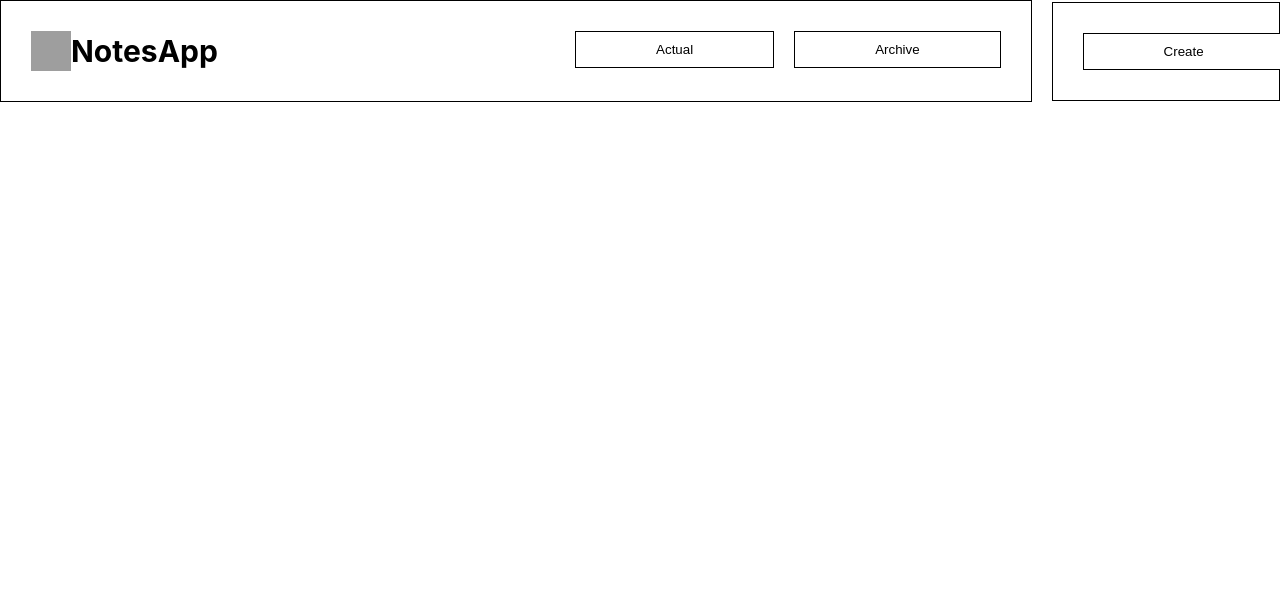
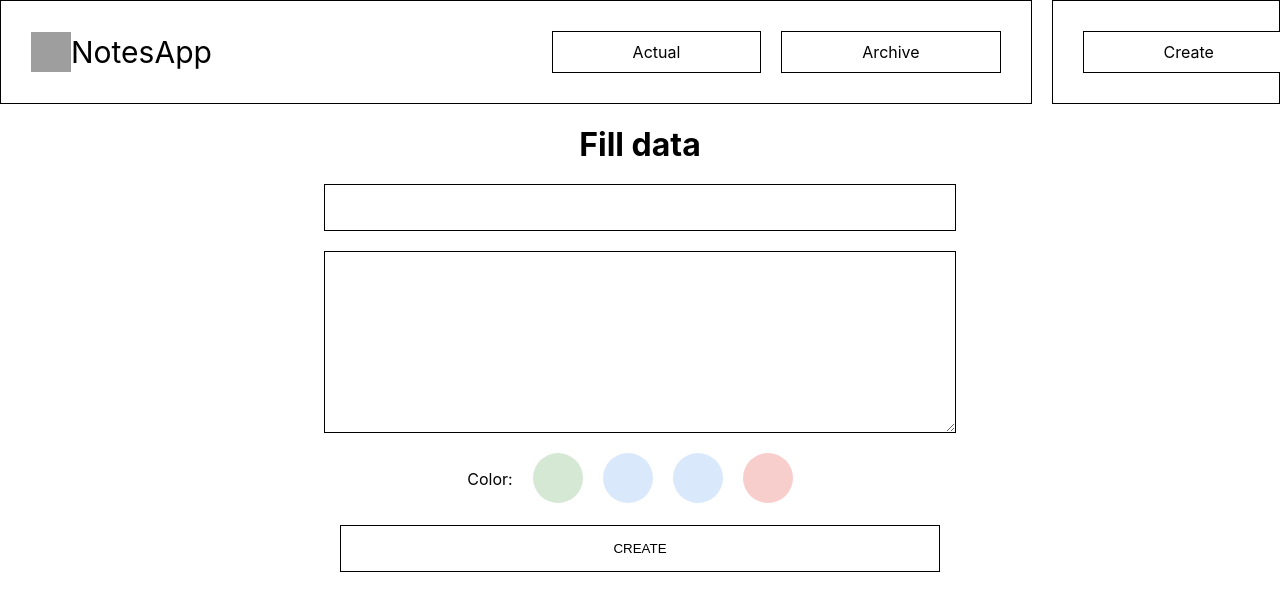
Before and after one commit to aliyevshukur/note-taking-website, a React (Create React App) app: page /create-edit in a window 1280 px wide. Shown: the top 610 px of the page. Built offline with nearby package versions, Linux system fonts and the light colour scheme; data requests are answered from the project's data file; grey boxes are pictures that could not be loaded.

Commit message:
improved navigation, added create note feature

```diff
--- a/db.json
+++ b/db.json
@@ -69,6 +69,54 @@
       "context": "Make reports for conference",
       "status": false,
       "color": "rgb(255, 242, 204)"
+    },
+    {
+      "title": "dfdfsdf",
+      "context": "sdfsdfdsfds",
+      "color": "green",
+      "id": 11
+    },
+    {
+      "id": 12,
+      "title": "sdsdsds",
+      "context": "sdsdsds",
+      "status": false,
+      "color": "blue"
+    },
+    {
+      "id": 13,
+      "title": "sdsadasdasd",
+      "context": "asdsadasdasda",
+      "status": false,
+      "color": "red"
+    },
+    {
+      "id": 14,
+      "title": "sdsdsadsdsad",
+      "context": "asdasdsadsadasd",
+      "status": false,
+      "color": "blue"
+    },
+    {
+      "id": 15,
+      "title": "adasdsadsadsadsa",
+      "context": "asdsadsadsada",
+      "status": false,
+      "color": "yellow"
+    },
+    {
+      "id": 16,
+      "title": "asdasda",
+      "context": "asdsadsadsa",
+      "status": false,
+      "color": "green"
+    },
+    {
+      "id": 17,
+      "title": "adsadsad",
+      "context": "asdsadsadsa",
+      "status": false,
+      "color": "yellow"
     }
   ]
 }
--- a/src/App.js
+++ b/src/App.js
@@ -1,7 +1,7 @@
 import React, { Component } from "react";
 import "./App.css";
 import { Route } from "react-router-dom";
-import { Switch } from "react-router";
+import { Switch, Redirect } from "react-router";
 import SinglePage from "./components/SinglePage/SinglePage";
 import NoteWrapper from "./components/NoteWrapper/NoteWrapper";
 import CreateEdit from "./components/CreateEdit/CreateEdit";
@@ -13,11 +13,16 @@ class App extends Component {
     this.state = {
       notes: [],
       currentNotes: [],
-      selectedNote: {}
+      selectedNote: {},
+      action: ""
     };
   }
 
   componentDidMount() {
+    this.fetchData();
+  }
+
+  fetchData() {
     fetch("http://localhost:3001/notes")
       .then(response => response.json())
       .then(result => {
@@ -25,7 +30,6 @@ class App extends Component {
           notes: result
         });
         this.filterActual();
-        console.log(this.state.currentNotes);
       });
   }
 
@@ -57,12 +61,30 @@ class App extends Component {
     console.log(note);
   };
 
+  //Create post request and update json file (not working)
+  onFormSubmit = (e, noteToPost) => {
+    e.preventDefault();
+    fetch("http://localhost:3001/notes", {
+      method: "POST",
+      headers: { "Content-Type": "application/json" },
+      body: JSON.stringify(noteToPost)
+    })
+      .then(response => response.json())
+      .then(() => this.fetchData());
+  };
+
+  //Handler for setting action to create (handler for edit button needs to be created like this)
+  createHandler = () => {
+    this.setState({ action: "create" });
+  };
+
   render() {
     return (
       <>
         <Header
           filterActual={this.filterActual}
           filterArchive={this.filterArchive}
+          createHandler={this.createHandler}
         />
         <Switch>
           <Route
@@ -75,8 +97,18 @@ class App extends Component {
               />
             )}
           />
-          <Route path={"/create"} render={CreateEdit} />
-          <Route path={"/edit"} render={CreateEdit} />
+          <Route
+            path={"/create-edit"}
+            render={() => {
+              return (
+                <CreateEdit
+                  onFormSubmit={this.onFormSubmit}
+                  action={this.state.action}
+                  lastId={this.state.notes.length}
+                />
+              );
+            }}
+          />
           <Route
             path={`/notes/:${this.state.selectedNote.id}`}
             render={() => <SinglePage noteDetails={this.state.selectedNote} />}
--- a/src/components/CreateEdit/CreateEdit.js
+++ b/src/components/CreateEdit/CreateEdit.js
@@ -1,11 +1,86 @@
 import React from "react";
+import "./CreateEdit.scss";
 
-const CreateEdit = () => {
-  return (
-    <div>
-      <h1>Create Edit</h1>
-    </div>
-  );
-};
+class CreateEdit extends React.Component {
+  constructor(props) {
+    super(props);
+    this.state = {
+      id: props.lastId + 1,
+      title: "",
+      context: "",
+      status: false,
+      color: ""
+    };
+
+    this.title = React.createRef();
+    // this.context = React.createRef();
+  }
+
+  componentDidMount() {
+    // fill the form if action type is edit
+    if (this.props.action === "edit" && this.props.note) {
+      this.title.current.value = this.props.note.title;
+      this.context.current.value = this.props.note.context;
+    }
+  }
+  //save input values
+  onFormChange = e => {
+    this.setState({ [e.target.name]: e.target.value });
+  };
+
+  setColor = color => {
+    this.setState({ color: color });
+  };
+
+  render() {
+    return (
+      <form
+        className={"create-edit-form"}
+        onSubmit={e => this.props.onFormSubmit(e, this.state)}
+        onChange={this.onFormChange}
+      >
+        <h1 className={"form-title"}>Fill data</h1>
+
+        <input name="title" type="text" ref={this.title} className={"title"} />
+
+        <textarea
+          name="context"
+          id="1"
+          cols="30"
+          rows="10"
+          // ref={this.context}
+          className={"context"}
+        ></textarea>
+
+        <div className="color-buttons">
+          <p>Color:</p>
+
+          <div
+            className="button-green"
+            onClick={() => this.setColor("green")}
+          ></div>
+          <div
+            className="button-blue"
+            onClick={() => this.setColor("blue")}
+          ></div>
+          <div
+            className="button-yellow"
+            onClick={() => this.setColor("yellow")}
+          ></div>
+          <div
+            className="button-red"
+            onClick={() => this.setColor("red")}
+          ></div>
+        </div>
+
+        <input
+          type="submit"
+          value={this.props.action ? this.props.action.toUpperCase() : "CREATE"}
+          className="create-edit-button"
+        />
+      </form>
+    );
+  }
+}
 
 export default CreateEdit;
--- /dev/null
+++ b/src/components/CreateEdit/CreateEdit.scss
@@ -0,0 +1,68 @@
+@mixin button {
+  width: 50px;
+  height: 50px;
+  border-radius: 50%;
+  outline: none;
+  border: none;
+  cursor: pointer;
+}
+
+@mixin inputStyle {
+  width: 600px;
+  border: 1px solid black;
+  padding: 15px;
+}
+
+.create-edit-form {
+  display: flex;
+  flex-direction: column;
+  align-items: center;
+
+  .title {
+    @include inputStyle();
+  }
+
+  .context {
+    @include inputStyle();
+  }
+
+  .color-buttons {
+    display: flex;
+    .button-green {
+      @include button;
+      background-color: #d5e8d4;
+    }
+
+    .button-blue {
+      @include button;
+      background-color: #dae8fc;
+    }
+
+    .button-yellow {
+      @include button;
+      background-color: #dae8fc;
+    }
+
+    .button-red {
+      @include button;
+      background-color: #f8cecc;
+    }
+  }
+
+  .color-buttons > * {
+    margin-right: 20px;
+  }
+
+  .create-edit-button {
+    width: 600px;
+    text-align: center;
+    padding: 15px;
+    background-color: #fff;
+    border: 1px solid black;
+    outline: none;
+  }
+}
+
+.create-edit-form > * {
+  margin-bottom: 20px;
+}
--- a/src/components/Header/Header.js
+++ b/src/components/Header/Header.js
@@ -1,5 +1,6 @@
 import React from "react";
 import "./Header.scss";
+import { Link } from "react-router-dom";
 
 const Header = props => {
   const logoUrl =
@@ -10,19 +11,27 @@ const Header = props => {
       <div className="header-left">
         <div className="logo">
           <img src={logoUrl} alt="logo" />
-          <h1 className={"header-title"}>NotesApp</h1>
+          <Link to={"/"} className={"header-title"}>
+            NotesApp
+          </Link>
         </div>
         <div className="header-left-buttons">
-          <button className="button" onClick={props.filterActual}>
+          <Link to={"/"} className="button" onClick={props.filterActual}>
             Actual
-          </button>
-          <button className="button" onClick={props.filterArchive}>
+          </Link>
+          <Link to={"/"} className="button" onClick={props.filterArchive}>
             Archive
-          </button>
+          </Link>
         </div>
       </div>
       <div className="header-right">
-        <button className="button">Create</button>
+        <Link
+          to={"/create-edit"}
+          className="button"
+          onClick={props.createHandler}
+        >
+          Create
+        </Link>
       </div>
     </header>
   );
--- a/src/components/Header/Header.scss
+++ b/src/components/Header/Header.scss
@@ -3,6 +3,8 @@
   background-color: #fff;
   border: 1px solid black;
   cursor: pointer;
+  color: #000000;
+  text-decoration: none;
 }
 
 .header {
@@ -22,12 +24,20 @@
       align-items: center;
 
       .header-title {
+        text-decoration: none;
+        color: #000000;
         margin: 0;
+        font-size: 30px;
       }
     }
     .logo > img {
       width: 40px;
       height: 40px;
+    }
+
+    .header-left-buttons {
+      display: flex;
+      align-items: center;
     }
 
     .header-title {
```
